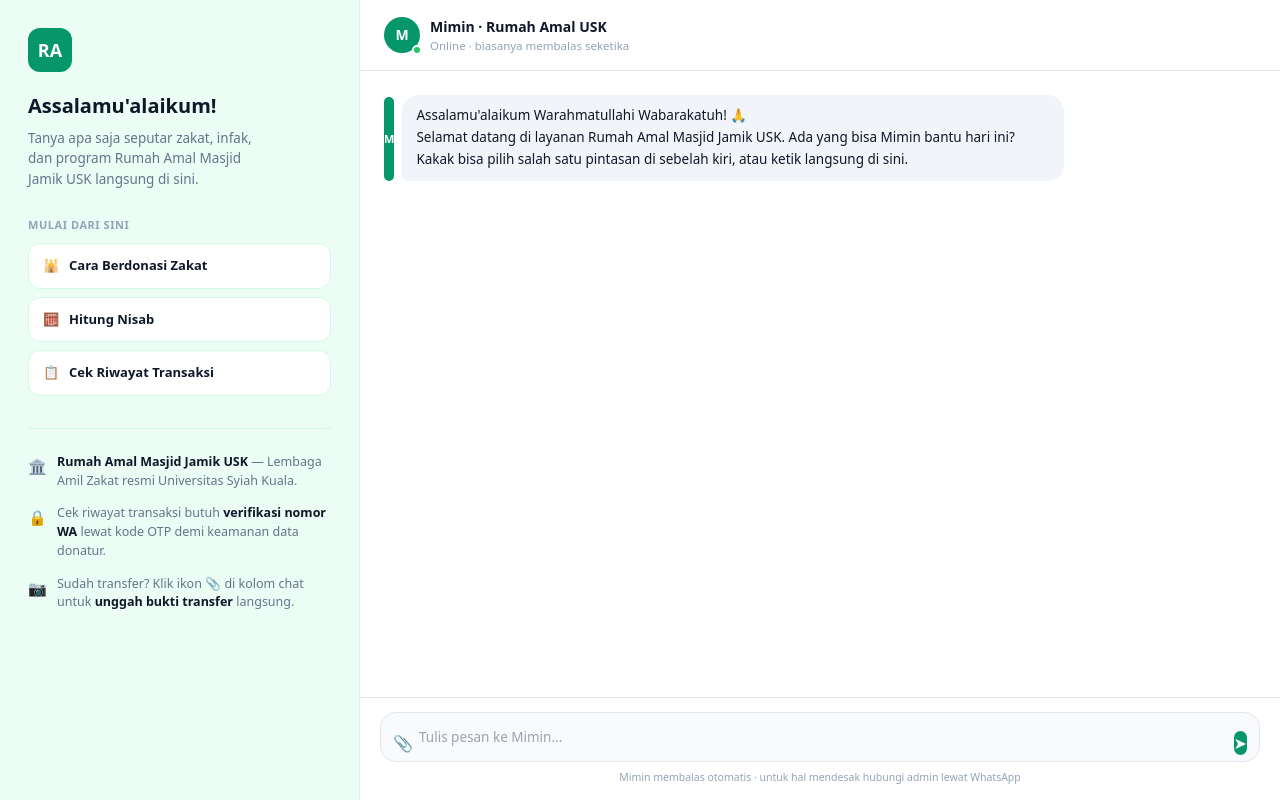
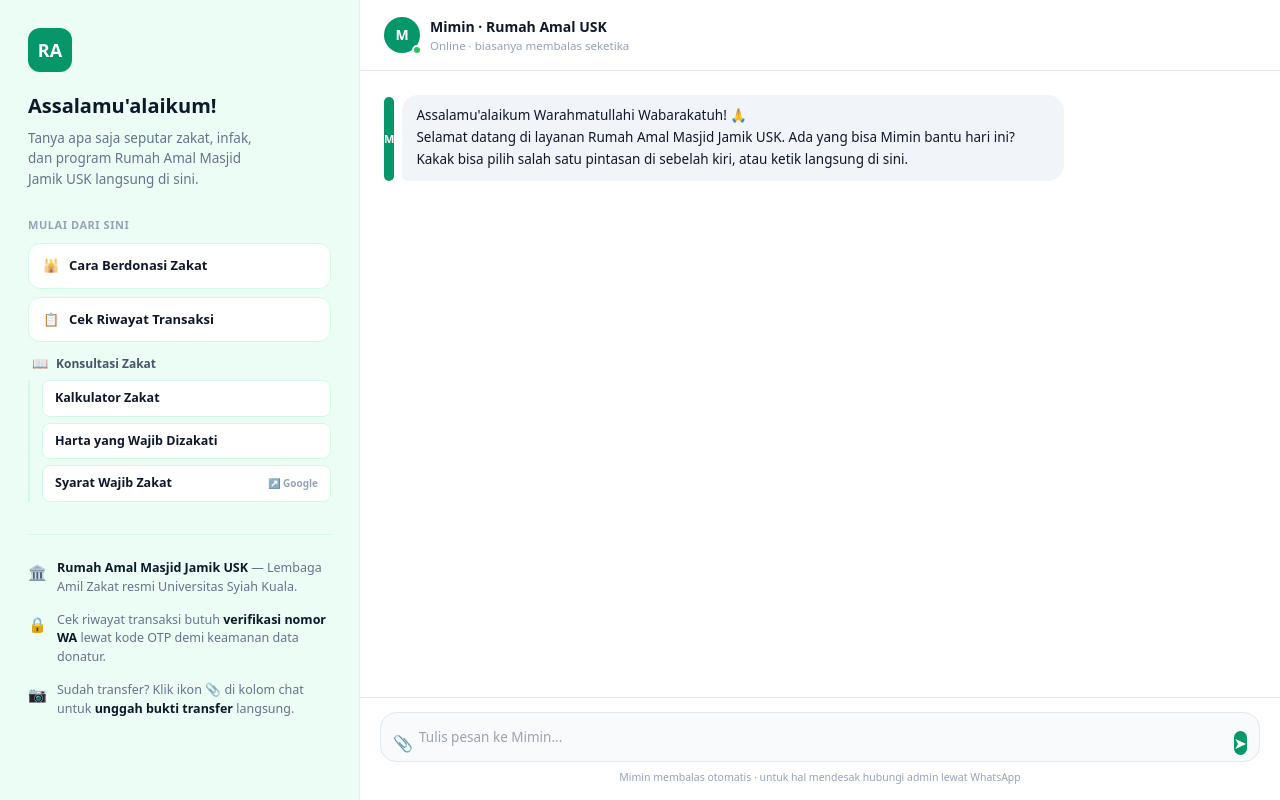
Before and after one commit to WafiJackson/Chatbot_Rumah_Amal, a FastAPI app: page / in a window 1280 px wide. Run offline with FastAPI, Linux system fonts and the light colour scheme; some libraries are stand-ins or nearby versions.

Commit message:
logika bot web aneh cik

```diff
--- a/app/routes/public_web.py
+++ b/app/routes/public_web.py
@@ -106,6 +106,17 @@ def _is_cek_riwayat(pesan_clean: str) -> bool:
     ) or bool(re.search(r"(cek|lihat|tampilkan|minta|riwayat|histori|history)\s*(riwayat|histori|history|transaksi|donasi)", pesan_clean))
 
 
+# Fallback "tidak_diketahui" milik QA_SCRIPT dirancang untuk WhatsApp - isinya
+# minta user "Ketik 1/2/0" yang tidak berlaku sama sekali di web (tidak ada
+# FSM/navigasi angka di kanal ini). Web pakai fallback sendiri yang mengarah
+# ke pintasan panel kiri, bukan instruksi ketik angka yang menyesatkan.
+_WEB_FALLBACK_REPLY = (
+    "Wah, Mimin kurang paham nih kalau mengenai hal itu 🙏\n\n"
+    "Mimin fokus membantu seputar *Zakat, Infak, Sedekah,* serta *Program Beasiswa USK* ya Kak. "
+    "Coba klik salah satu pintasan di panel kiri, atau tanyakan dengan kalimat lain ya 😊"
+)
+
+
 def _format_riwayat(no_wa: str, sapaan: str) -> str:
     riwayat_items = state_manager.ambil_riwayat_donasi(no_wa)
     if not riwayat_items:
@@ -168,7 +179,8 @@ async def web_chat(request: Request, payload: dict):
     )
     session["last_program_key"] = hasil.get("last_program_key")
 
-    return _json_with_session(request, {"reply": hasil["reply"], "requires_otp": False})
+    reply = _WEB_FALLBACK_REPLY if "tidak_diketahui" in hasil.get("intents", []) else hasil["reply"]
+    return _json_with_session(request, {"reply": reply, "requires_otp": False})
 
 
 @router.post("/api/web-otp/request")
--- a/app/static/public/chat.js
+++ b/app/static/public/chat.js
@@ -131,6 +131,11 @@
         sendMessage();
     }
 
+    function openGoogleSearch(query) {
+        addMessage("bot", "Membuka pencarian \"" + query + "\" di tab baru ↗️");
+        window.open("https://www.google.com/search?q=" + encodeURIComponent(query), "_blank", "noopener");
+    }
+
     function handleKeydown(e) {
         if (e.key === "Enter" && !e.shiftKey) {
             e.preventDefault();
@@ -262,6 +267,7 @@
     // expose handlers used by inline onclick/onkeydown attributes in chat.html
     window.sendMessage = sendMessage;
     window.quickPrompt = quickPrompt;
+    window.openGoogleSearch = openGoogleSearch;
     window.handleKeydown = handleKeydown;
     window.autoExpand = autoExpand;
     window.triggerUpload = triggerUpload;
--- a/app/templates/public/chat.html
+++ b/app/templates/public/chat.html
@@ -26,14 +26,32 @@
                         class="flex items-center gap-2.5 text-left bg-white border border-emerald-100 rounded-xl px-3.5 py-3 text-[13px] font-semibold hover:border-emerald-600 hover:text-emerald-600 focus:outline-none focus-visible:ring-2 focus-visible:ring-emerald-600">
                     <span>🕌</span> Cara Berdonasi Zakat
                 </button>
-                <button type="button" onclick="quickPrompt('Tolong hitungkan nisab zakat saya')"
-                        class="flex items-center gap-2.5 text-left bg-white border border-emerald-100 rounded-xl px-3.5 py-3 text-[13px] font-semibold hover:border-emerald-600 hover:text-emerald-600 focus:outline-none focus-visible:ring-2 focus-visible:ring-emerald-600">
-                    <span>🧮</span> Hitung Nisab
-                </button>
                 <button type="button" onclick="quickPrompt('Saya mau cek riwayat transaksi saya')"
                         class="flex items-center gap-2.5 text-left bg-white border border-emerald-100 rounded-xl px-3.5 py-3 text-[13px] font-semibold hover:border-emerald-600 hover:text-emerald-600 focus:outline-none focus-visible:ring-2 focus-visible:ring-emerald-600">
                     <span>📋</span> Cek Riwayat Transaksi
                 </button>
+
+                <div class="mt-1">
+                    <div class="flex items-center gap-2 px-1 mb-1.5">
+                        <span class="text-[13px]">📖</span>
+                        <span class="text-[12px] font-bold text-slate-600">Konsultasi Zakat</span>
+                    </div>
+                    <div class="flex flex-col gap-1.5 pl-3 border-l-2 border-emerald-100">
+                        <button type="button" onclick="quickPrompt('Apakah ada kalkulator zakat yang bisa saya pakai?')"
+                                class="text-left bg-white border border-emerald-100 rounded-lg px-3 py-2 text-[12.5px] font-semibold hover:border-emerald-600 hover:text-emerald-600 focus:outline-none focus-visible:ring-2 focus-visible:ring-emerald-600">
+                            Kalkulator Zakat
+                        </button>
+                        <button type="button" onclick="quickPrompt('Zakat apa saja yang wajib saya tunaikan dari harta saya?')"
+                                class="text-left bg-white border border-emerald-100 rounded-lg px-3 py-2 text-[12.5px] font-semibold hover:border-emerald-600 hover:text-emerald-600 focus:outline-none focus-visible:ring-2 focus-visible:ring-emerald-600">
+                            Harta yang Wajib Dizakati
+                        </button>
+                        <button type="button" onclick="openGoogleSearch('syarat wajib zakat dalam islam')"
+                                class="flex items-center justify-between text-left bg-white border border-emerald-100 rounded-lg px-3 py-2 text-[12.5px] font-semibold hover:border-emerald-600 hover:text-emerald-600 focus:outline-none focus-visible:ring-2 focus-visible:ring-emerald-600">
+                            <span>Syarat Wajib Zakat</span>
+                            <span class="text-[10px] text-slate-400">↗ Google</span>
+                        </button>
+                    </div>
+                </div>
             </div>
 
             <hr class="border-emerald-100 mb-6" />
```
